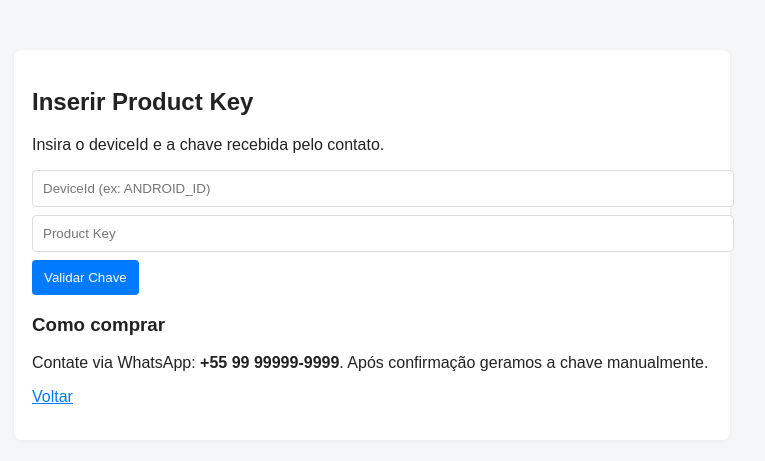
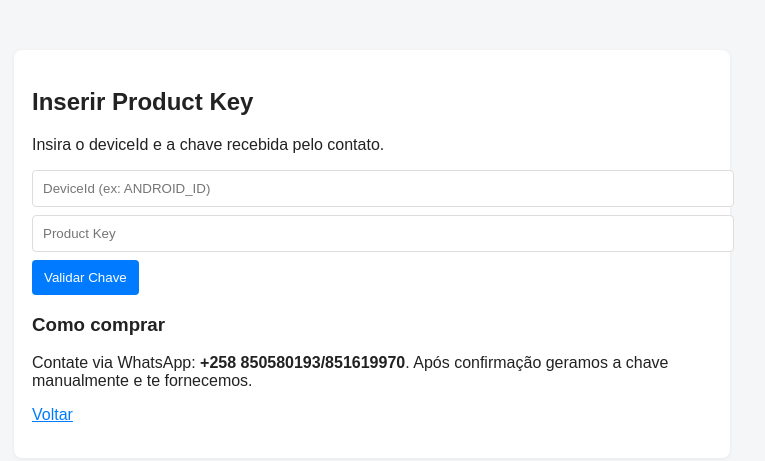
Before and after one commit to mabuie-test/Zoro, a website: page frontend/public/productkey.html in a window 1280 px wide. Shown: the whole page, without its empty margins (268-1033 px from the left). Drawn offline with Linux system fonts and the light colour scheme; sample sign-in values are in the browser's storage.

Commit message:
Update productkey.html

```diff
--- a/frontend/public/productkey.html
+++ b/frontend/public/productkey.html
@@ -10,7 +10,7 @@
     <button id="btnValidate" type="button">Validar Chave</button>
     <div id="msg"></div>
     <h3>Como comprar</h3>
-    <p>Contate via WhatsApp: <strong>+55 99 99999-9999</strong>. Após confirmação geramos a chave manualmente.</p>
+    <p>Contate via WhatsApp: <strong>+258 850580193/851619970</strong>. Após confirmação geramos a chave manualmente e te fornecemos.</p>
     <p><a href="/dashboard.html">Voltar</a></p>
   </div>
 
```
